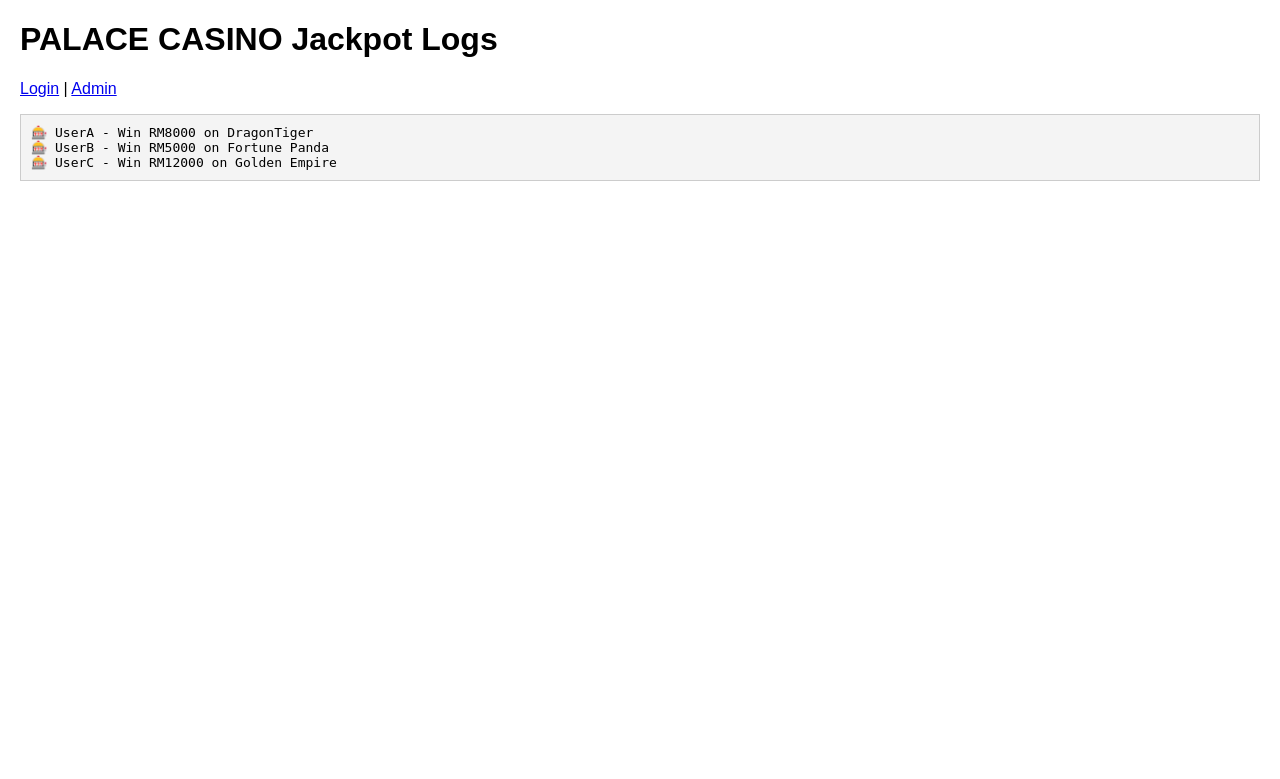
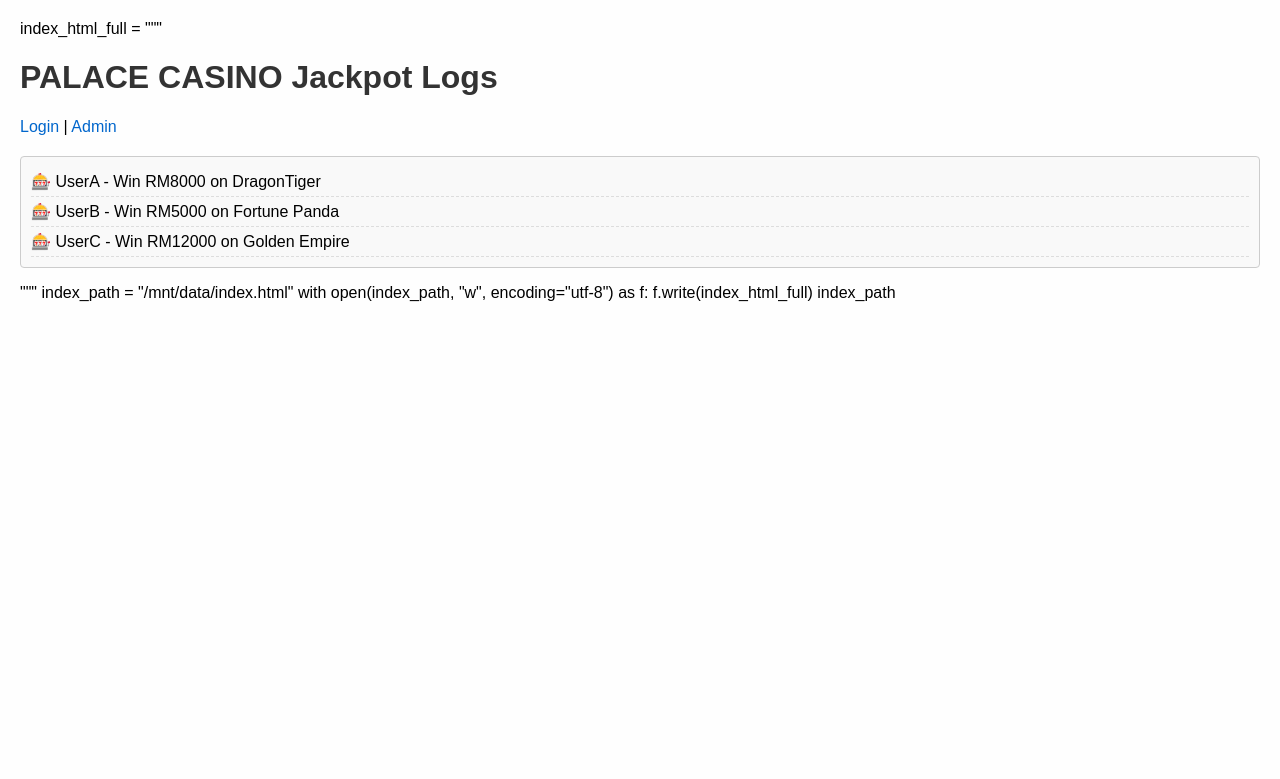
Before and after one commit to kissover92hey/monsterbox-v1, a Flask app: page / in a window 1280 px wide. Shown: the top 779 px of the page. Run offline with Flask 3, Linux system fonts and the light colour scheme.

Commit message:
Update index.html

```diff
--- a/slot-monitor-site/templates/index.html
+++ b/slot-monitor-site/templates/index.html
@@ -1,4 +1,4 @@
-<!DOCTYPE html>
+index_html_full = """<!DOCTYPE html>
 <html lang="en">
 <head>
     <meta charset="UTF-8">
@@ -9,14 +9,52 @@
             const resp = await fetch('/api/logs');
             const data = await resp.json();
             const container = document.getElementById('logs');
-            container.textContent = data.join('\n');
+            container.innerHTML = data.map(item => `<li>${item}</li>`).join('');
         }
         window.addEventListener('DOMContentLoaded', loadLogs);
     </script>
+    <style>
+        body {
+            font-family: Arial, sans-serif;
+            margin: 20px;
+            background-color: #fefefe;
+        }
+        h1 {
+            color: #333;
+        }
+        a {
+            color: #0066cc;
+            text-decoration: none;
+        }
+        a:hover {
+            text-decoration: underline;
+        }
+        #logs {
+            margin-top: 20px;
+            padding: 10px;
+            background: #f9f9f9;
+            border: 1px solid #ccc;
+            border-radius: 4px;
+            list-style-type: none;
+        }
+        #logs li {
+            padding: 5px 0;
+            border-bottom: 1px dashed #ddd;
+        }
+    </style>
 </head>
 <body>
     <h1>{{ brand }} Jackpot Logs</h1>
     <p><a href="/login">Login</a> | <a href="/admin">Admin</a></p>
-    <pre id="logs">Loading...</pre>
+    <ul id="logs">
+        <li>⏳ Loading jackpot logs...</li>
+    </ul>
 </body>
 </html>
+"""
+
+index_path = "/mnt/data/index.html"
+with open(index_path, "w", encoding="utf-8") as f:
+    f.write(index_html_full)
+
+index_path
```
